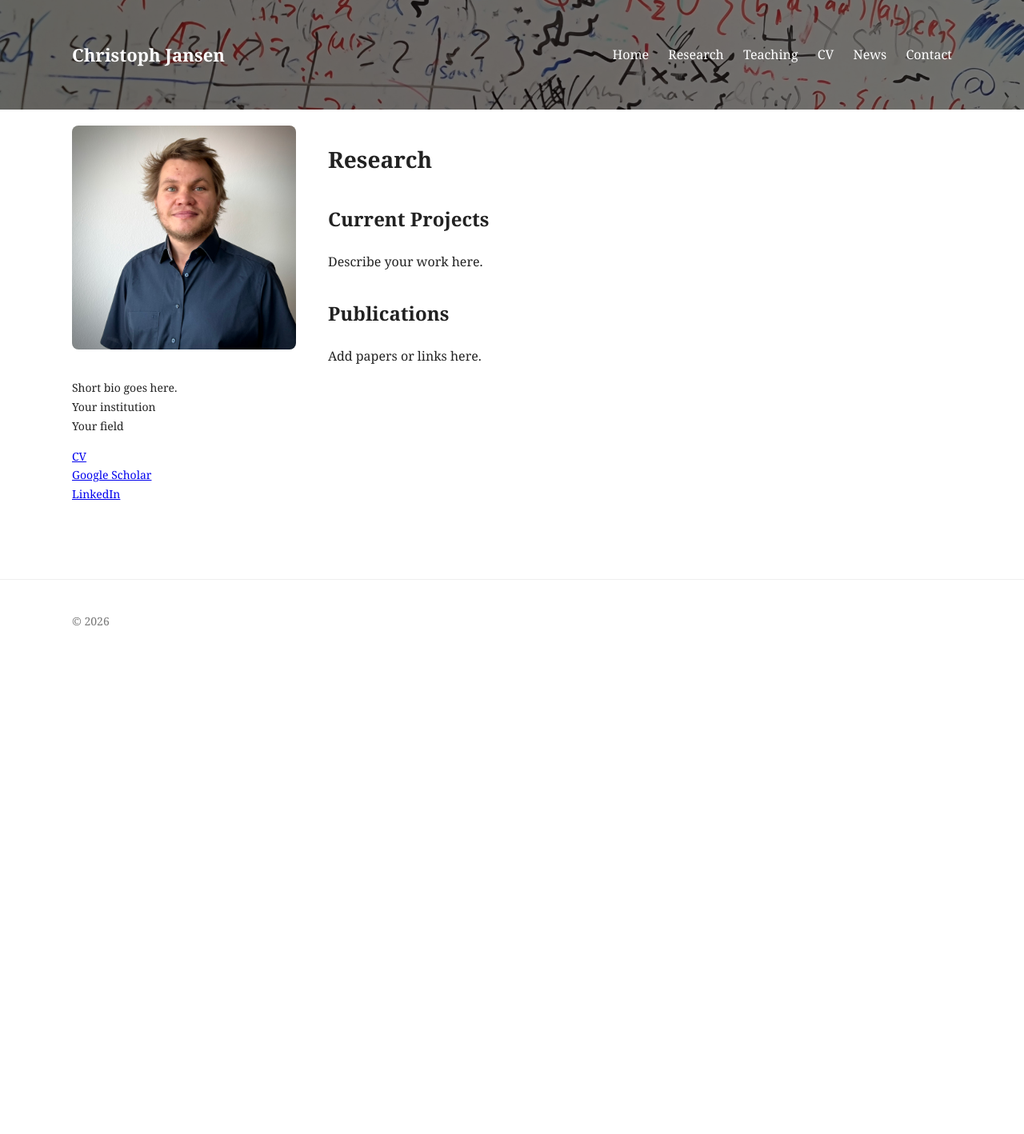
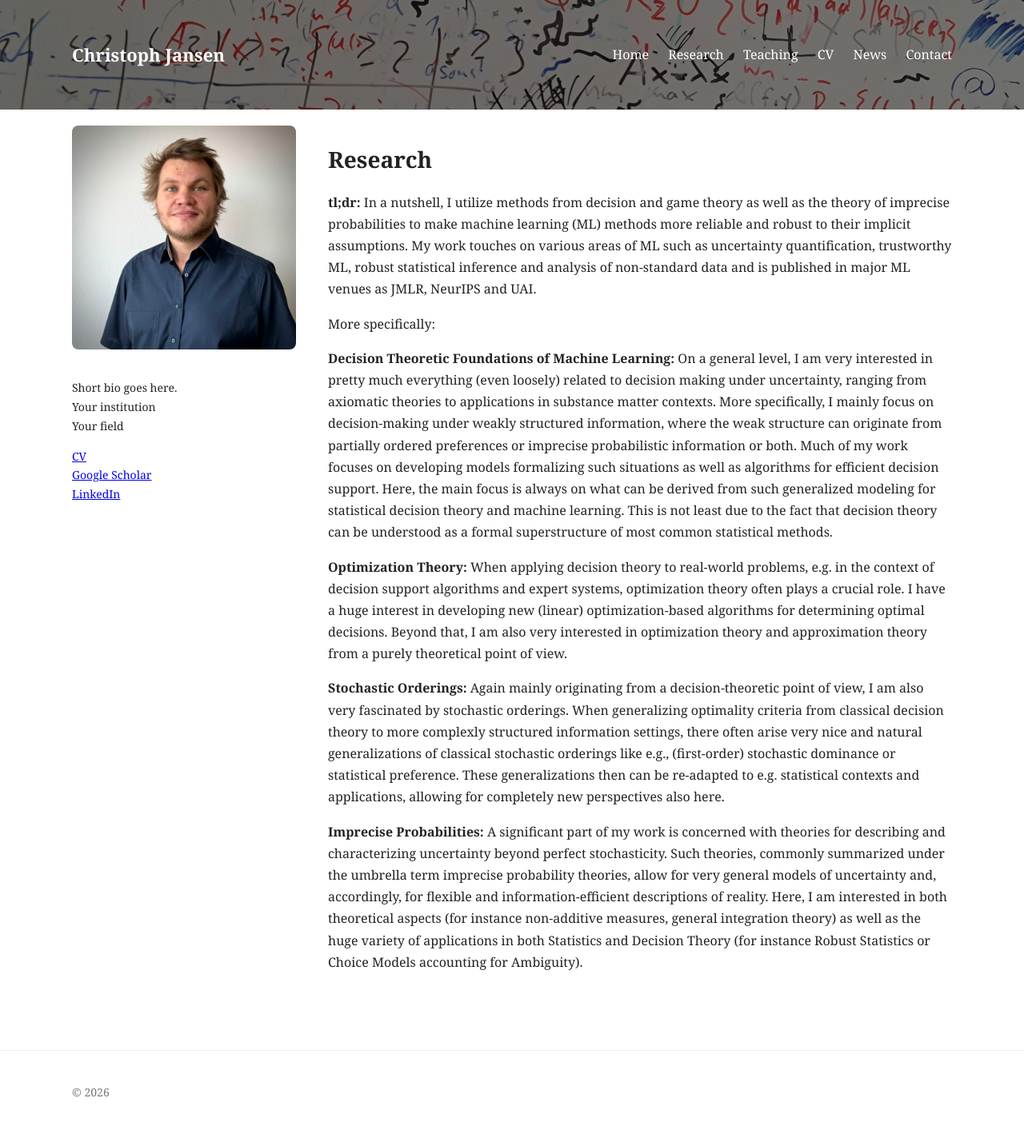
Before and after one commit to jansenc/jansenc.github.io, a Jekyll site: the page built from research/index.md, in a window 1280 px wide. Shown: the whole page at 80% size. Built offline with Jekyll 4.4.1, drawn with Linux system fonts in a browser that asks for light colours; before the commit the page ends 900 px from its top, so only the background shows below that.

Commit message:
Update index.md

```diff
--- a/research/index.md
+++ b/research/index.md
@@ -5,8 +5,14 @@ title: Research
 
 # Research
 
-## Current Projects
-Describe your work here.
+<b>tl;dr:</b> In a nutshell, I utilize methods from decision and game theory as well as the theory of imprecise probabilities to make machine learning (ML) methods more reliable and robust to their implicit assumptions. My work touches on various areas of ML such as uncertainty quantification, trustworthy ML, robust statistical inference and analysis of non-standard data and is published in major ML venues as JMLR, NeurIPS and UAI.
 
-## Publications
-Add papers or links here.
+More specifically:
+
+<b>Decision Theoretic Foundations of Machine Learning:</b> On a general level, I am very interested in pretty much everything (even loosely) related to decision making under uncertainty, ranging from axiomatic theories to applications in substance matter contexts. More specifically, I mainly focus on decision-making under weakly structured information, where the weak structure can originate from partially ordered preferences or imprecise probabilistic information or both. Much of my work focuses on developing models formalizing such situations as well as algorithms for efficient decision support. Here, the main focus is always on what can be derived from such generalized modeling for statistical decision theory and machine learning. This is not least due to the fact that decision theory can be understood as a formal superstructure of most common statistical methods.
+
+<b>Optimization Theory:</b>  When applying decision theory to real-world problems, e.g. in the context of decision support algorithms and expert systems, optimization theory often plays a crucial role. I have a huge interest in developing new (linear) optimization-based algorithms for determining optimal decisions. Beyond that, I am also very interested in optimization theory  and approximation theory from a purely theoretical point of view.
+
+<b>Stochastic Orderings:</b> Again mainly originating from a decision-theoretic point of view, I am also very fascinated by stochastic orderings.  When generalizing optimality criteria from classical decision theory to more complexly structured information settings, there often arise very nice and natural generalizations of classical stochastic orderings like e.g., (first-order) stochastic dominance or statistical preference. These generalizations then can be re-adapted to e.g. statistical contexts and applications, allowing for completely new perspectives also here.
+
+<b>Imprecise Probabilities:</b> A significant part of my work is concerned with theories for describing and characterizing uncertainty beyond perfect stochasticity. Such theories, commonly summarized under the umbrella term imprecise probability theories, allow for very general models of uncertainty and, accordingly, for flexible and information-efficient descriptions of reality. Here, I am interested in both theoretical aspects (for instance non-additive measures, general integration theory) as well as the huge variety of applications in both Statistics and Decision Theory (for instance Robust Statistics or Choice Models accounting for Ambiguity).
```
